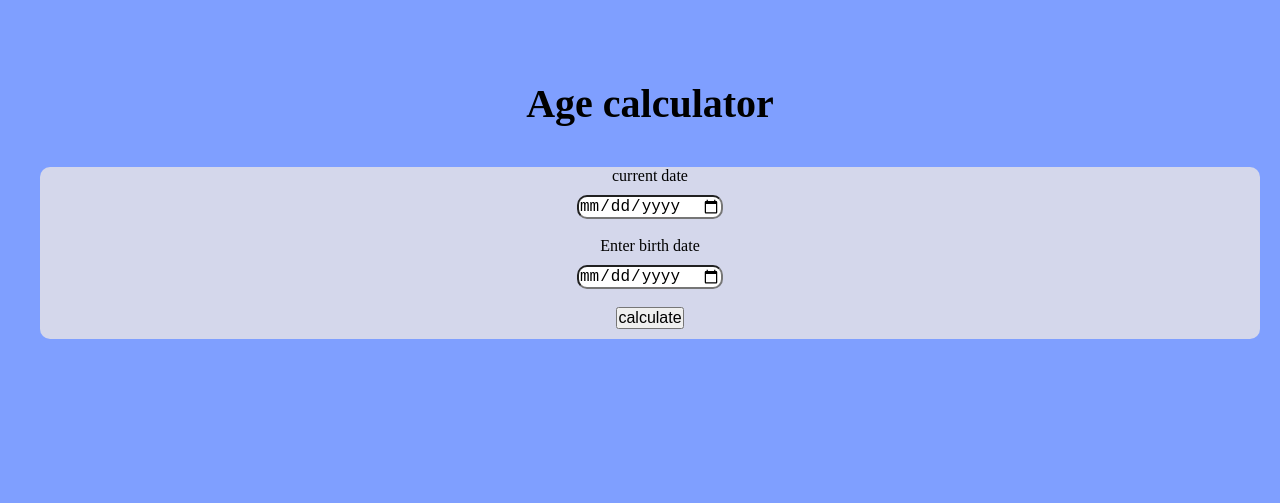
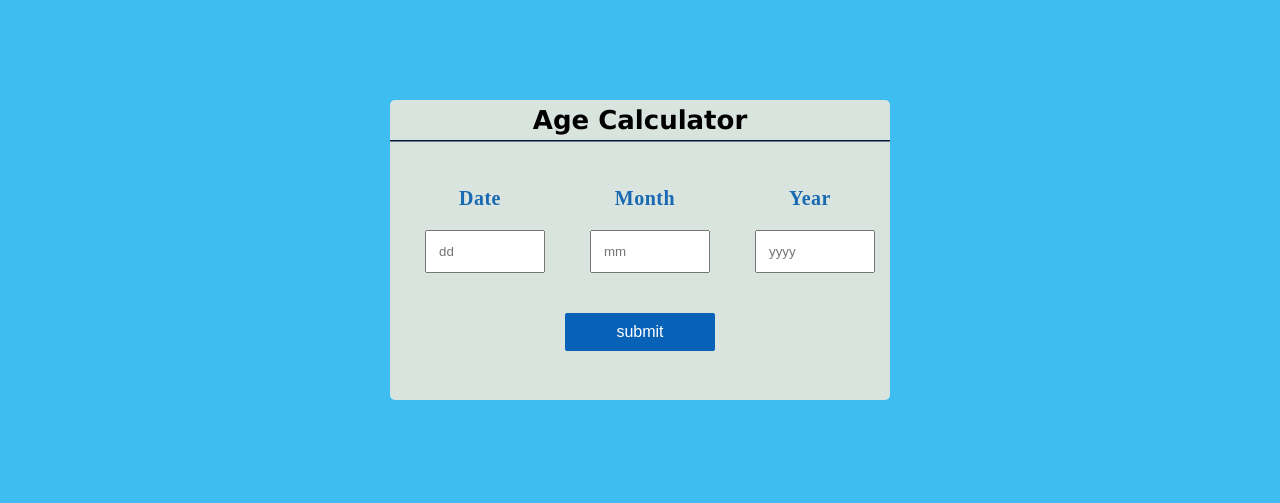
Before and after one commit to Samanta-Mostafiz/age-calculator_codealphaintern, a plain HTML site: page index.html in a window 1280 px wide. Drawn offline with Linux system fonts and the light colour scheme.

Commit message:
git commit -m"final"

```diff
--- a/index.html
+++ b/index.html
@@ -1,4 +1,60 @@
 <!DOCTYPE html>
+<html lang="en">
+<head>
+  <meta charset="UTF-8">
+  <meta name="viewport" content="width=device-width, initial-scale=1.0">
+  <title>Age calculator</title>
+  <link rel="stylesheet" href="style.css">
+</head>
+<body>
+<div class="container">
+  <form action="index.html" method="post">
+<div class="cal">
+  <h2>Age Calculator</h2>
+</div>
+<div class="block">
+  <p class="title">Date</p>
+  <input type="text" name="date" id="date" placeholder="dd" minlength="1" maxlength="2" required>
+</div>
+<div class="block">
+  <p class="title">Month</p>
+  <input type="text" name="month" id="month" placeholder="mm" minlength="1" maxlength="2" required>
+</div>
+<div class="block">
+  <p class="title">Year</p>
+  <input type="text" name="year" id="year" placeholder="yyyy" minlength="4" maxlength="4" required>
+</div>
+<div class="btn">
+  <input type="button" name="submit" value="submit" id="btn" onclick="age()">
+</div>
+  </form>
+  <div id="age"></div>
+</div>
+  <script src="index.js"></script>
+</body>
+</html>
+
+
+
+
+
+
+
+
+
+
+
+
+
+
+
+
+
+
+
+
+
+<!-- <!DOCTYPE html>
 <html lang="en">
 <head>
   <meta charset="UTF-8">
@@ -10,11 +66,10 @@
   <div class="container">
     <h2>Age calculator</h2>
  <div class="inner">
-  <label for="date">current date</label>
-  <input type="date" id="current"><br>
+<select name="day" id="current">
 
-  <label for="date">Enter birth date </label>
-  <input type="date" id="dob"><br>
+</select>
+
   <button id="btn" onclick="calculateAge()">calculate</button>
  </div>
  <div class="outer">
@@ -23,4 +78,4 @@
   </div>
   <script src="index.js"></script>
 </body>
-</html>
+</html> -->
--- a/index.js
+++ b/index.js
@@ -1,155 +1,80 @@
-const input=document.getElementById("dob");
-const given=document.getElementById("current");
-function calculateAge()
-{
-  const birthDate=new Date(input.value);
-let d1=birthDate.getDate();
-let m1=birthDate.getMonth()+1;
-let y1=birthDate.getFullYear();
+// const input=document.getElementById("dob");
+// const given=document.getElementById("current");
+// function calculateAge()
+// {
+//   const birthDate=new Date(input.value);
+// let d1=birthDate.getDate();
+// let m1=birthDate.getMonth()+1;
+// let y1=birthDate.getFullYear();
 
-    const currentDate=new Date(given.value);
-let d2=currentDate.getDate();
-let m2=currentDate.getMonth()+1;
-let y2=currentDate.getFullYear();
+//     const currentDate=new Date(given.value);
+// let d2=currentDate.getDate();
+// let m2=currentDate.getMonth()+1;
+// let y2=currentDate.getFullYear();
 
-let d3,m3,y3;
+// let d3,m3,y3;
 
-y3=y2-y1;
+// y3=y2-y1;
 
+// if (m2>=m1){
+// m3=m2-m1;
+// }
+// else{
+//   y3--;
+//   m3=12+m2-m1;
+// }
+// if(d2>=d1){
+//   d3=d2-d1;
+// }
+// else{
+//   m3--;
+//   d3=getDaysInMonth(y1,m1)+d2-d1;
+// }
+// if(m3<0){
+//   m3=11;
+//   y3--;
+// }
+
+// result.innerHTML=`your current age is <span>${y3}</span> years <span>${m3}</span> months <span>${d3} days old</span>`
+// }
+
+// function getDaysInMonth(year,month){
+//   return new Date(year,month,0).getDate();
+// }
+function age(){
+  var month = [31, 28, 31, 30, 31, 30, 31, 31, 30, 31, 30, 31];
+
+var d1 = document.getElementById("date").value;
+var m1 = document.getElementById("month").value;
+var y1 = document.getElementById("year").value;
+
+var date = new Date();
+var d2 = date.getDate();
+var m2 = 1 + date.getMonth();
+var y2 = date.getFullYear();
+
+if(d1 > d2){
+  d2 = d2 + month[m2 - 1];
+  m2 = m2 - 1;
+}
+if(m1 > m2){
+  m2 = m2 + 12;
+  y2 = y2 -1;
+}
 if (m2>=m1){
 m3=m2-m1;
 }
 else{
-  y3--;
-  m3=12+m2-m1;
+  y--;
+  m=12+m2-m1;
 }
-if(d2>=d1){
-  d3=d2-d1;
+if (y1 >= y2) {
+  document.getElementById("age").innerHTML = "Invalid birth year. Please enter a valid year.";
+  return;
 }
-else{
-  m3--;
-  d3=getDaysInMonth(y1,m1)+d2-d1;
+var d = d2 - d1;
+  var m = m2 - m1;
+  var y = y2 - y1;
+
+  document.getElementById("age").innerHTML = `Your Age is ${y} Years ${m} Months ${d} Days`;
 }
-if(m3<0){
-  m3=11;
-  y3--;
-}
-
-result.innerHTML=`your current age is <span>${y3}</span> years <span>${m3}</span> months <span>${d3} days old</span>`
-}
-
-function getDaysInMonth(year,month){
-  return new Date(year,month,0).getDate();
-}
-
-
-
-
-
-
-
-
-
-
-
-
-
-
-
-
-
-
-
-
-
-
-
-
-// const ageCalculate = () => {
-//     const today = new Date();
-//     const inputDate = new Date(document.getElementById("date-input").value);
-
-//     const birthDetails = {
-//       date: inputDate.getDate(),
-//       month: inputDate.getMonth() + 1,
-//       year: inputDate.getFullYear(),
-//     };
-
-//     const currentYear = today.getFullYear();
-//     const currentMonth = today.getMonth() + 1;
-//     const currentDate = today.getDate();
-
-//     if (isFutureDate(birthDetails, currentYear, currentMonth, currentDate)) {
-//       alert("Not Born Yet");
-//       displayResult("-", "-", "-");
-//       return;
-//     }
-
-//     const { years, months, days } = calculateAge(
-//       birthDetails,
-//       currentYear,
-//       currentMonth,
-//       currentDate
-//     );
-
-//     displayResult(days, months, years);
-//   };
-
-//   const isFutureDate = (birthDetails, currentYear, currentMonth, currentDate) => {
-//     return (
-//       birthDetails.year > currentYear ||
-//       (birthDetails.year === currentYear &&
-//         (birthDetails.month > currentMonth ||
-//           (birthDetails.month === currentMonth &&
-//             birthDetails.date > currentDate)))
-//     );
-//   };
-
-//   const calculateAge = (birthDetails, currentYear, currentMonth, currentDate) => {
-//     let years = currentYear - birthDetails.year;
-//     let months, days;
-
-//     if (currentMonth < birthDetails.month) {
-//       years--;
-//       months = 12 - (birthDetails.month - currentMonth);
-//     } else {
-//       months = currentMonth - birthDetails.month;
-//     }
-
-//     if (currentDate < birthDetails.date) {
-//       months--;
-//       const lastMonth = currentMonth === 1 ? 12 : currentMonth - 1;
-//       const daysInLastMonth = getDaysInMonth(lastMonth, currentYear);
-//       days = daysInLastMonth - (birthDetails.date - currentDate);
-//     } else {
-//       days = currentDate - birthDetails.date;
-//     }
-//     return { years, months, days };
-//   };
-
-//   const getDaysInMonth = (month, year) => {
-//     const isLeapYear = year % 4 === 0 && (year % 100 != 0 || year % 400 === 0);
-//     const getDaysInMonth = [
-//       31,
-//       isLeapYear ? 29 : 28,
-//       31,
-//       30,
-//       31,
-//       30,
-//       31,
-//       31,
-//       30,
-//       31,
-//       30,
-//       31,
-//     ];
-//     return getDaysInMonth[month - 1];
-//   };
-
-//   const displayResult = (bdate, bMonth, bYear) => {
-//     document.getElementById("years").textContent = bYear;
-//     document.getElementById("months").textContent = bMonth;
-//     document.getElementById("days").textContent = bdate;
-//   };
-
-//   document.getElementById("calc-age-btn").addEventListener("click", ageCalculate);
--- a/style.css
+++ b/style.css
@@ -1,9 +1,93 @@
 *{
+  box-sizing: border-box;
+}
+body{
+  background-color: rgb(62, 189, 240);
   padding: 0;
   margin: 0;
-  box-sizing: border-box;
 }
 .container{
+  background-color: rgb(217, 228, 222);
+  border-radius: 5px;
+  margin: 100px auto;
+  min-height: 100px;
+  width: 500px;
+  height: 300px;
+}
+.cal{
+  overflow: hidden;
+  display: block;
+  width: 100%;
+  margin: 0;
+}
+.cal h2{
+  font-family: Verdana, Geneva, Tahoma, sans-serif;
+  font-size: 26px;
+  text-align: center;
+  margin-top: 0;
+  padding: 5px;
+  box-shadow: 0 1.5px #051737;
+}
+.block{
+  width:135px;
+  padding: 5px 20px 0px 5px ;
+  margin-left: 30px;
+  display: inline-block;
+  float: left;
+}
+.title{
+  font-size: 20px;
+  font-weight: bold;
+  text-align: center;
+  letter-spacing: 0.5px;
+  color: #1969b3;
+  word-spacing: 2.7px;
+}
+input[type="text"]{
+  width: 120px;
+  margin: auto;
+  padding: 12px;
+  outline: none;
+  align-items: center;
+}
+input[type=text]:focus{
+	background-color: #ffffff;
+	border: 2px solid rgb(8, 3, 47);
+	outline: none;
+}
+input[type=button]{
+	width: 150px;
+	margin-left: 35%;
+  margin-top: 40px;
+	outline: none;
+	border: none;
+	border-radius: 2px;
+	background-color: #0761b6;
+	color: #ffffff;
+	padding: 10px;
+	text-align: center;
+	font-size: 16px;
+}
+input[type=button]:hover{
+	background-color: #003669;
+}
+#age{
+  text-align: center;
+  padding-top: 10px;
+}
+
+
+
+
+
+
+
+
+
+
+
+
+/* .container{
   width: 100%;
   height:100vh;
   padding: 30px;
@@ -16,7 +100,7 @@ body{
 body h2{
   font-size: 250%;
   margin: 40px 0;
-  /* padding: 10px; */
+  padding: 10px;
   text-align: center;
 }
 
@@ -58,15 +142,3 @@ button:hover{
   font-size: 100%;
   font-weight: 100;
 }
-@media only screen and (max-width: 768px) {
-  /* For mobile phones: */
-  [class*="col-"] {
-    width: 100%;
-  }
-}
-@media only screen and (max-width: 600px) {
-  /* For mobile phones: */
-  [class*="col-"] {
-    width: 100%;
-  }
-}
```
